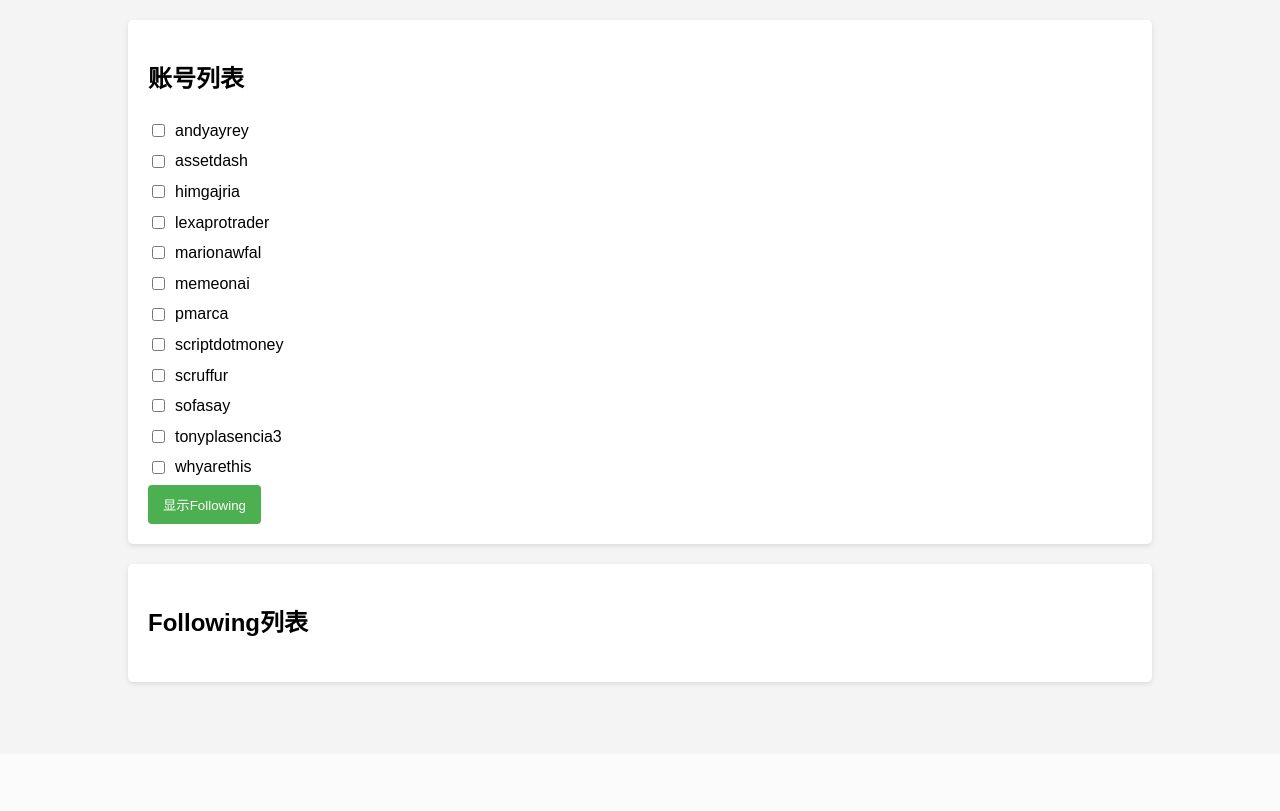
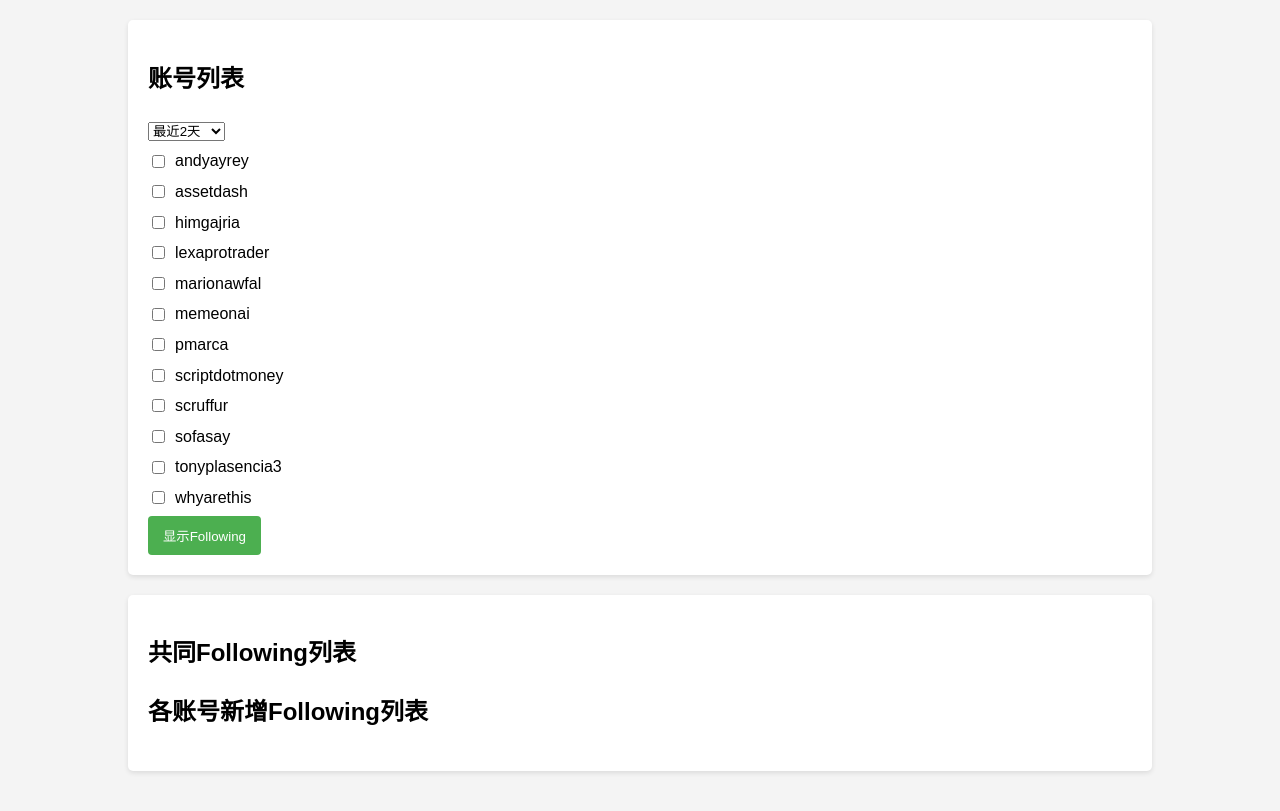
Before and after one commit to cocomany/x.comFollowing, a Flask app: page /show_following in a window 1280 px wide. Shown: the part 46-857 px from the top of the page. Before the commit the page ends 732 px from the top, so only its background shows below. Run offline with Flask 3, Linux system fonts and the light colour scheme; data comes from the database, SQL or seed files in the repository; both versions use the stored data as it was after the commit.

Commit message:
show following上可显示 共同关注和单独的新增加关注

```diff
--- a/app.py
+++ b/app.py
@@ -71,8 +71,9 @@ def comparison_report():
 def get_following_list():
     data = request.json
     account = data.get('account')
+    days = data.get('days')  # 获取天数参数
 
-    following_list = query_db.get_following_list(account)
+    following_list = query_db.get_following_list(account, days)
 
     return jsonify({
         'status': 'success',
@@ -363,6 +364,21 @@ def init_scheduler():
     if scheduler.is_enabled():
         scheduler.start()
 
+@app.route('/get_new_following_list', methods=['POST'])
+def get_new_following_list():
+    data = request.json
+    accounts = data.get('accounts', [])
+    days = data.get('days')
+
+    result = {}
+    for account in accounts:
+        result[account] = query_db.get_new_following_list(account, days)
+
+    return jsonify({
+        'status': 'success',
+        'new_following_lists': result
+    })
+
 if __name__ == '__main__':
     init_scheduler()  # 初始化定时任务
     app.run(debug=True)
--- a/query_db.py
+++ b/query_db.py
@@ -27,26 +27,43 @@ def get_source_accounts():
         if conn:
             conn.close()
 
-def get_following_list(account):
+def get_following_list(account, days=None):
     try:
         conn = get_db_connection()
         cursor = conn.cursor()
 
-        query = """
-        SELECT
-            following_account,
-            display_name,
-            bio,
-            detected_time
-        FROM
-            following
-        WHERE
-            source_account = ?
-        ORDER BY
-            detected_time DESC
-        """
+        if days:
+            query = """
+            SELECT
+                following_account,
+                display_name,
+                bio,
+                detected_time
+            FROM
+                following
+            WHERE
+                source_account = ?
+                AND datetime(detected_time) >= datetime('now', '-' || ? || ' days')
+            ORDER BY
+                detected_time DESC
+            """
+            cursor.execute(query, (account, days))
+        else:
+            query = """
+            SELECT
+                following_account,
+                display_name,
+                bio,
+                detected_time
+            FROM
+                following
+            WHERE
+                source_account = ?
+            ORDER BY
+                detected_time DESC
+            """
+            cursor.execute(query, (account,))
 
-        cursor.execute(query, (account,))
         followings = cursor.fetchall()
 
         result = [
@@ -298,6 +315,48 @@ def get_recent_logs(limit=5):
         if conn:
             conn.close()
 
+def get_new_following_list(account, days):
+    try:
+        conn = get_db_connection()
+        cursor = conn.cursor()
+
+        query = """
+        SELECT
+            following_account,
+            display_name,
+            bio,
+            detected_time
+        FROM
+            following
+        WHERE
+            source_account = ?
+            AND datetime(detected_time) >= datetime('now', '-' || ? || ' days')
+        ORDER BY
+            detected_time DESC
+        """
+
+        cursor.execute(query, (account, days))
+        followings = cursor.fetchall()
+
+        result = [
+            {
+                'following_account': row[0],
+                'display_name': row[1],
+                'bio': row[2],
+                'detected_time': row[3]
+            } for row in followings
+        ]
+
+        return result
+
+    except sqlite3.Error as e:
+        print(f"查询新增Following列表失败: {str(e)}")
+        return []
+
+    finally:
+        if conn:
+            conn.close()
+
 if __name__ == "__main__":
     source_accounts = get_source_accounts()
     print("Source Accounts:")
--- a/static/script.js
+++ b/static/script.js
@@ -131,12 +131,8 @@
 
         if (showFollowingBtn && followingList) {
             showFollowingBtn.addEventListener('click', function() {
-                // 获取选中的账号
                 const selectedAccounts = Array.from(accountCheckboxes)
-                    .filter(checkbox => {
-                        //console.log('复选框状态:', checkbox.checked, checkbox.value);
-                        return checkbox.checked;
-                    })
+                    .filter(checkbox => checkbox.checked)
                     .map(checkbox => checkbox.value);
 
                 console.log('选中的账号:', selectedAccounts);
@@ -151,6 +147,8 @@
                 } else {
                     updateCommonFollowingList(selectedAccounts);
                 }
+
+                updateNewFollowingLists(selectedAccounts);
             });
         } else {
             console.error('未找到显示Following按钮或Following列表');
@@ -180,7 +178,7 @@
                     return;
                 }
 
-                // 检查是否已存在
+                // 检查是���已存在
                 const existingAccounts = Array.from(accountList.querySelectorAll('.account-item span'))
                     .map(span => span.textContent.trim().toLowerCase());
 
@@ -226,18 +224,36 @@
                 }
             });
         }
+
+        const timeFilter = document.getElementById('time-filter');
+        if (timeFilter) {
+            timeFilter.addEventListener('change', function() {
+                const selectedAccounts = Array.from(accountCheckboxes)
+                    .filter(checkbox => checkbox.checked)
+                    .map(checkbox => checkbox.value);
+
+                if (selectedAccounts.length === 1) {
+                    updateFollowingList(selectedAccounts[0]);
+                } else if (selectedAccounts.length > 1) {
+                    updateCommonFollowingList(selectedAccounts);
+                }
+            });
+        }
     }
 
     // 更新Following列表的函数
     function updateFollowingList(account) {
         console.log('获取单个账号Following:', account);
+        const timeFilter = document.getElementById('time-filter').value;
+
         fetch('/get_following_list', {
             method: 'POST',
             headers: {
                 'Content-Type': 'application/json',
             },
             body: JSON.stringify({
-                account: account
+                account: account,
+                days: parseInt(timeFilter)
             })
         })
         .then(response => {
@@ -354,6 +370,77 @@
         });
     }
 
+    function updateNewFollowingLists(accounts) {
+        const timeFilter = document.getElementById('time-filter').value;
+
+        fetch('/get_new_following_list', {
+            method: 'POST',
+            headers: {
+                'Content-Type': 'application/json',
+            },
+            body: JSON.stringify({
+                accounts: accounts,
+                days: parseInt(timeFilter)
+            })
+        })
+        .then(response => response.json())
+        .then(data => {
+            const newFollowingList = document.getElementById('new-following-list');
+            if (data.status === 'success') {
+                newFollowingList.innerHTML = '';
+
+                Object.entries(data.new_following_lists).forEach(([account, followings]) => {
+                    const accountSection = document.createElement('div');
+                    accountSection.className = 'account-section';
+
+                    const accountHeader = document.createElement('h3');
+                    accountHeader.textContent = `${account} 的新增Following`;
+                    accountSection.appendChild(accountHeader);
+
+                    if (followings.length === 0) {
+                        const noData = document.createElement('p');
+                        noData.textContent = '该时间范围内无新增Following';
+                        accountSection.appendChild(noData);
+                    } else {
+                        const table = document.createElement('table');
+                        table.innerHTML = `
+                            <thead>
+                                <tr>
+                                    <th>账号</th>
+                                    <th>显示名称</th>
+                                    <th>简介</th>
+                                    <th>检测时间</th>
+                                </tr>
+                            </thead>
+                            <tbody></tbody>
+                        `;
+
+                        const tbody = table.querySelector('tbody');
+                        followings.forEach(following => {
+                            const row = document.createElement('tr');
+                            row.innerHTML = `
+                                <td>${following.following_account}</td>
+                                <td>${following.display_name || '无'}</td>
+                                <td>${following.bio || '无'}</td>
+                                <td>${following.detected_time}</td>
+                            `;
+                            tbody.appendChild(row);
+                        });
+
+                        accountSection.appendChild(table);
+                    }
+
+                    newFollowingList.appendChild(accountSection);
+                });
+            }
+        })
+        .catch(error => {
+            console.error('获取新增Following列表错误:', error);
+            const newFollowingList = document.getElementById('new-following-list');
+            newFollowingList.innerHTML = `<p>获取新增Following列表时发生错误: ${error.message}</p>`;
+        });
+    }
+
     // 尝试绑定事件
     if (document.readyState === 'loading') {
         document.addEventListener('DOMContentLoaded', bindShowFollowingEvent);
--- a/templates/show_following.html
+++ b/templates/show_following.html
@@ -18,6 +18,15 @@
     <div class="container">
         <div class="left-panel">
             <h2>账号列表</h2>
+            <div class="filter-section">
+                <select id="time-filter">
+                    <option value="1">最近1天</option>
+                    <option value="2" selected>最近2天</option>
+                    <option value="7">最近7天</option>
+                    <option value="30">最近30天</option>
+                    <option value="60">最近60天</option>
+                </select>
+            </div>
             <div id="account-list">
                 {% for account in source_accounts %}
                 <div class="account-item" data-account="{{ account }}">
@@ -29,8 +38,11 @@
             <button id="show-following-btn">显示Following</button>
         </div>
         <div class="right-panel">
-            <h2>Following列表</h2>
+            <h2>共同Following列表</h2>
             <div id="following-list"></div>
+
+            <h2>各账号新增Following列表</h2>
+            <div id="new-following-list"></div>
         </div>
     </div>
     <script src="{{ url_for('static', filename='script.js') }}"></script>
--- a/templates/update_crawler.html
+++ b/templates/update_crawler.html
@@ -52,10 +52,7 @@
                 <textarea id="crawler-log" readonly rows="10" placeholder="爬虫日志将在这里显示"></textarea>
             </div>
         </div>
-        <div class="right-panel">
-            <h2>Following列表</h2>
-            <div id="following-list"></div>
-        </div>
+
     </div>
     <script src="{{ url_for('static', filename='script.js') }}"></script>
 </body>
```
Also changed, not shown: twitter_following.db.
